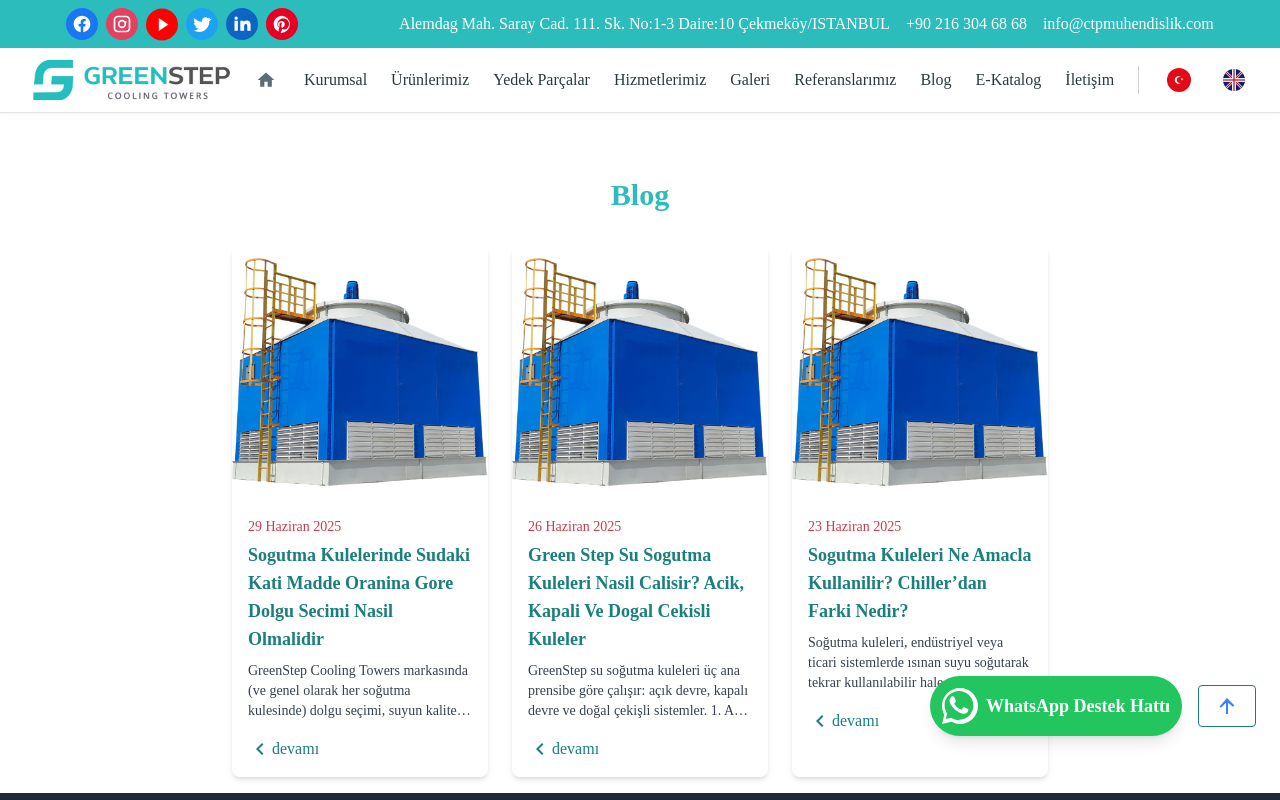
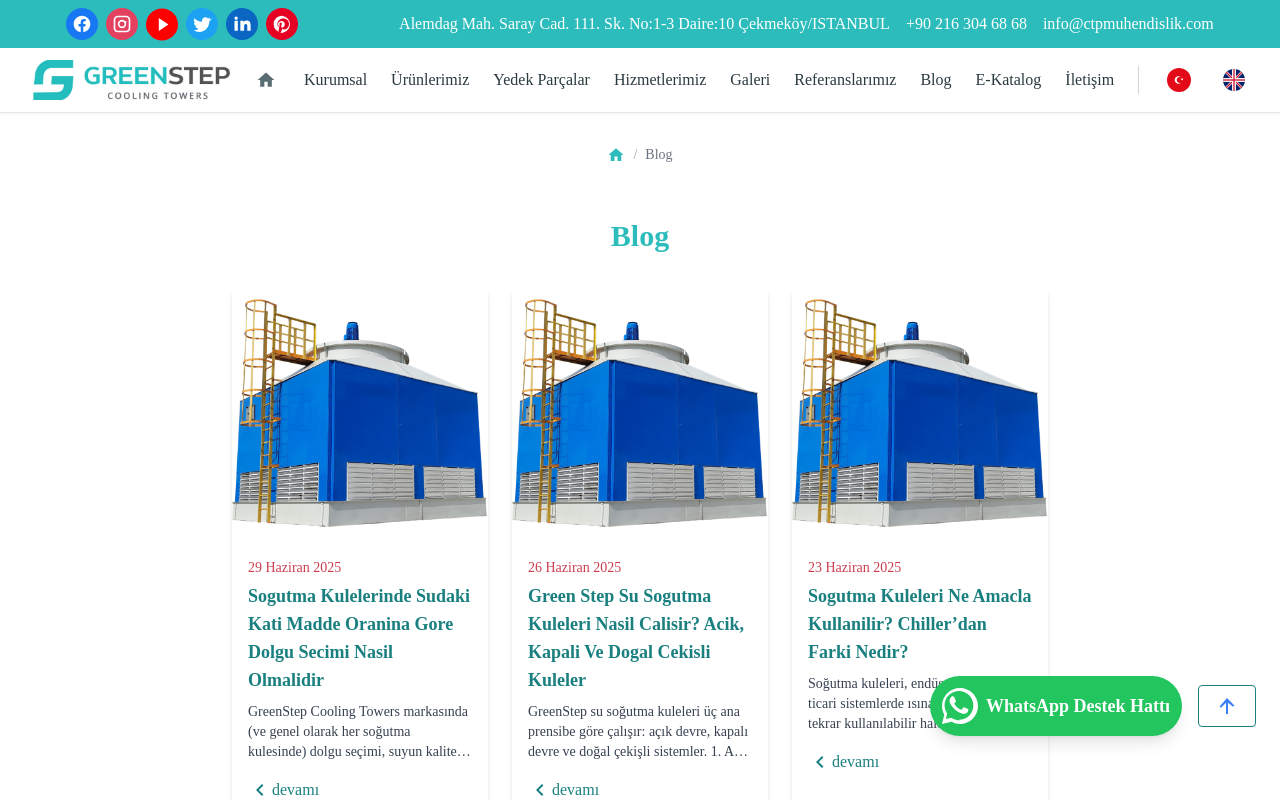
Before and after one commit to sambasoftwareuk/greenstep, a Next.js app: page /blog in a window 1280 px wide. Shown: the top 800 px of the page. Built offline with nearby package versions, Linux system fonts and the light colour scheme.

Commit message:
add breadcrumb blog

```diff
--- a/app/blog/page.jsx
+++ b/app/blog/page.jsx
@@ -1,9 +1,11 @@
 import { Header1 } from "../_atoms/Headers";
 import BlogCard from "../_molecules/blogCard";
+import Breadcrumb from "../_molecules/breadCrumb";
 import blogData from "../mocks/blogData.json";
 
 const Blog = () => (
   <div className="w-full flex flex-col items-center mt-8">
+    <Breadcrumb/>
     <Header1 className="m-8">Blog</Header1>
     <div className="flex flex-wrap gap-6 justify-center mb-4">
       {blogData.map((post, index) => (
```
